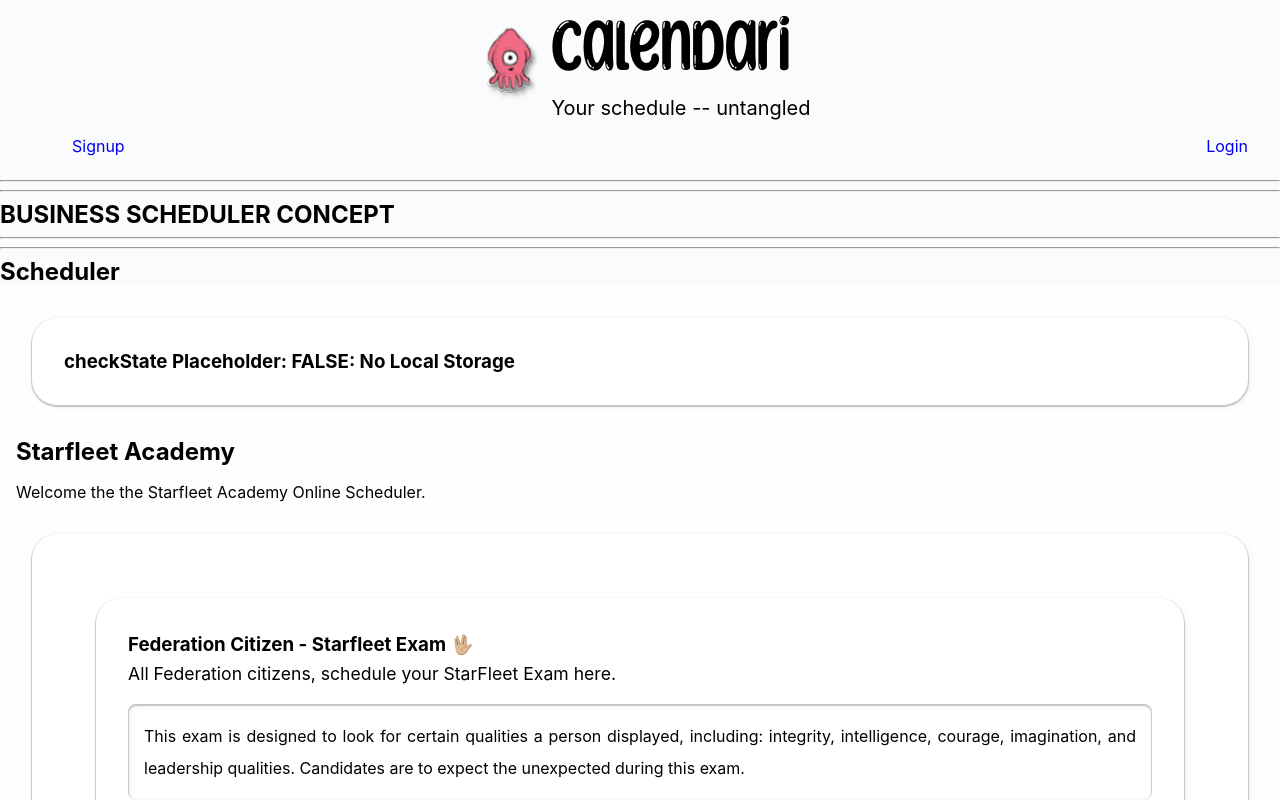
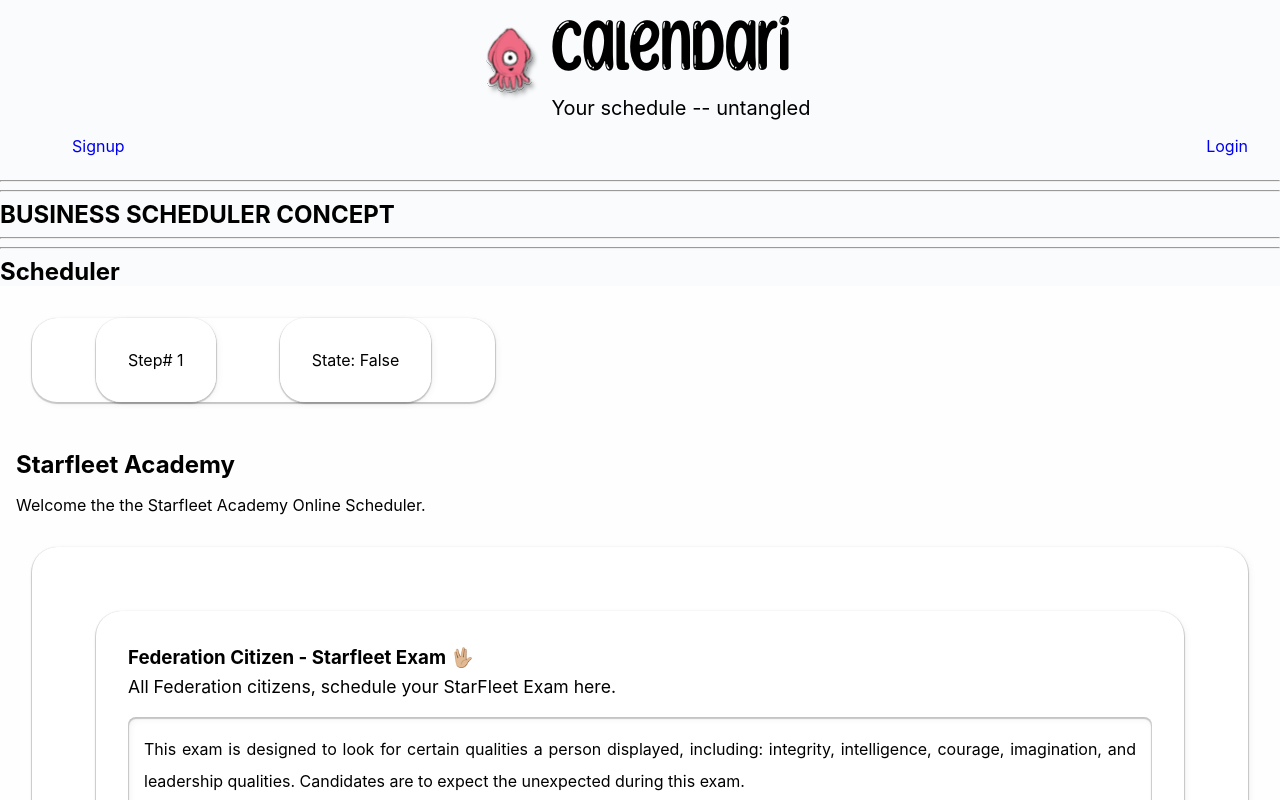
Before and after one commit to ErikPlachta/Calendari, a React (Create React App) app in the folder client/: page / in a window 1280 px wide. Shown: the top 800 px of the page. Built offline with nearby package versions, Linux system fonts and the light colour scheme.

Commit message:
Add working scheduler default routing without local storage and hard-coded business_id param

```diff
--- a/client/src/components/Scheduler/index.js
+++ b/client/src/components/Scheduler/index.js
@@ -1,5 +1,6 @@
 import React, { useState, useEffect } from 'react';
 import BusinessScheduler from './pages/BusinessScheduler';
+import ProgressBar from './sub-components/ProgressBar';
 //-- SCHEDULER
 
 const {
@@ -52,6 +53,9 @@ export default function Scheduler({business_id_or_name, appointment_type_id}) {
   //----------------------------------------------------------------------------
   //----------------------------------------------------------------------------
 
+  //-- to hold business info and pass down if needed
+  const [business, setBusiness] = useState({});
+  const [appointment_types,set_appointment_types] = useState({});
 
   //----------------------------------------------------------------------------
   /* VALIDATING PARAMS
@@ -86,6 +90,10 @@ export default function Scheduler({business_id_or_name, appointment_type_id}) {
       // -- grabs it and stores into const here
     //TODO:: 04/09/22 #EP |
     const business_id_TEMP = business_id_or_name;
+    // setBusiness(Businesses[business_id_TEMP]);
+    // console.log(Businesses[business_id_TEMP]);
+    // set_appointment_types = business.configuration.appointment_types;
+
 
 
     // 3. Does appointment_type_id exist and if yes for this business
@@ -95,13 +103,13 @@ export default function Scheduler({business_id_or_name, appointment_type_id}) {
     }
 
     // 4.  Otherwise return the business_id value and assume to load Page 1 on schedulerPages index
-    return business_id_or_name
+    return business_id_TEMP;
   }
 
-  //-- If business_id or name requested is valid, this const is defined and app continues.
-      //-- if were invalid wouldn't get to this point
+  //-- RUN VALIDATION
   const business_id = validateParams();
 
+  //-- IF INVALID PARAMS NOTHING BELOW HERE HAPPENS.
 
   //----------------------------------------------------------------------------
   /*
@@ -109,7 +117,7 @@ export default function Scheduler({business_id_or_name, appointment_type_id}) {
 
 
 
-  //-- INDEX of Each Page represents a STEP of the scheduling process
+  //-- INDEX of Each Page, which is a step of scheduler
   const schedulerPages = {
     1: <BusinessScheduler business_id={business_id}></BusinessScheduler>,
     2: "Date Time Timezone",
@@ -147,16 +155,9 @@ export default function Scheduler({business_id_or_name, appointment_type_id}) {
     return false;
   }
 
-
-
-
-
-
-
-
   //-- extract business from database based on JWT id
-  const business = Businesses[business_id];
-  const appointment_types = business.configuration.appointment_types;
+  // const business = Businesses[business_id];
+  // const appointment_types = business.configuration.appointment_types;
 
 
   const approveTimes = dateTimes => {
@@ -165,13 +166,15 @@ export default function Scheduler({business_id_or_name, appointment_type_id}) {
 
   return (
     <section className="page scheduler">
+      <ProgressBar step="1" state={checkState}/>
+
       <div>
         {checkState
-          ? [
-              <div className="containerResults">
-                <h3>checkState Placeholder: FALSE: No Local Storage</h3>
-              </div>,
-              <BusinessScheduler></BusinessScheduler>
+          ? [ schedulerPages[1]
+              // <div className="containerResults">
+              //   <h3>checkState Placeholder: FALSE: No Local Storage</h3>
+              // </div>,
+              // <BusinessScheduler></BusinessScheduler>
             ]
           : <h3>checkState Placeholder: TRUE: Has giLocal Storage</h3>
         }
--- /dev/null
+++ b/client/src/components/Scheduler/sub-components/ProgressBar/index.js
@@ -0,0 +1,28 @@
+import React from 'react'
+
+export default function ProgressBar({step, state}) {
+  return (
+    <section className="progressBar containerResults">
+      <span className="containerResults">Step# {step}</span>
+      <span className="containerResults">
+        State: {state
+          ? "False"
+          : "True"
+        }
+
+      </span>
+    </section>
+  )
+};
+
+
+/*
+
+// <div className="containerResults">
+              //   <h3>checkState Placeholder: FALSE: No Local Storage</h3>
+              // </div>,
+              // <BusinessScheduler></BusinessScheduler>
+            ]
+          : <h3>checkState Placeholder: TRUE: Has giLocal Storage</h3>
+
+*/
```
